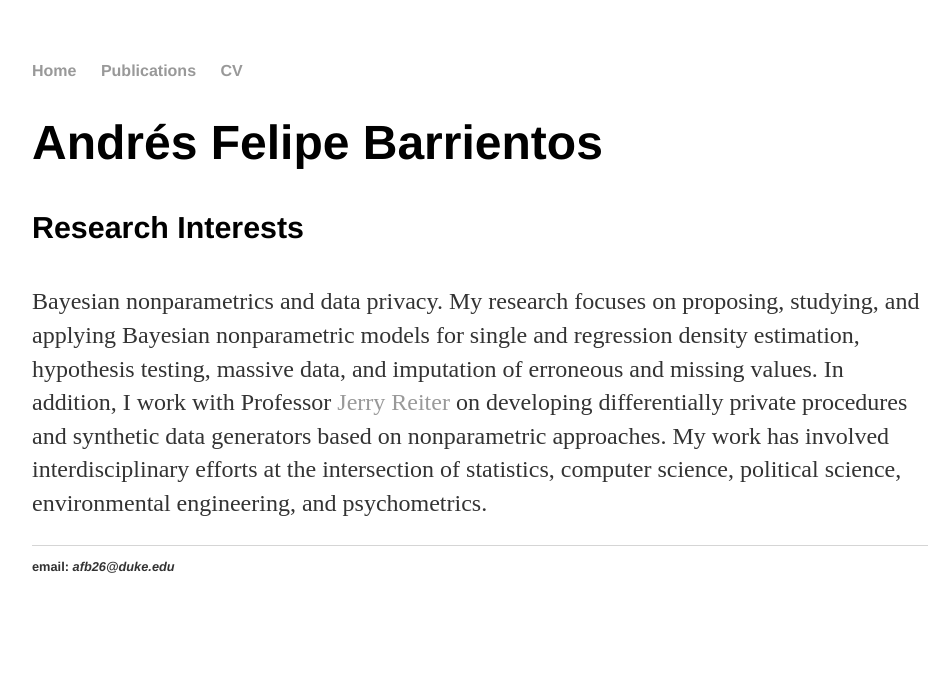
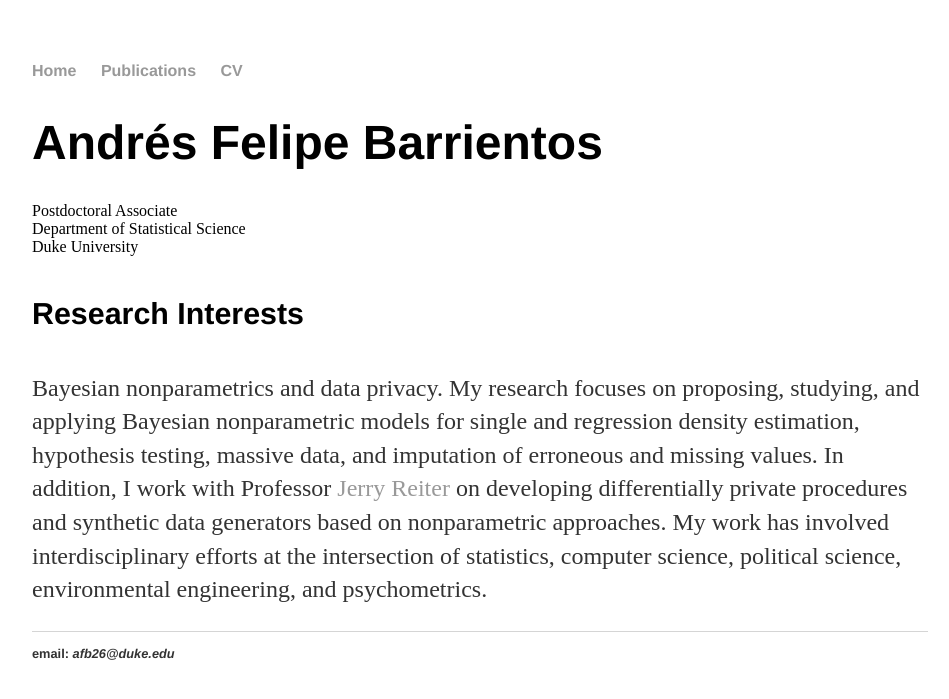
Before and after one commit to anfebar/anfebar.github.io, a Jekyll site: the page built from index.html, in a window 1280 px wide. Shown: the top 699 px of the page, without its empty margins (160-1109 px from the left). Built offline with Jekyll 4.4.1, drawn with Linux system fonts in a browser that asks for light colours.

Commit message:
Update index.html

```diff
--- a/index.html
+++ b/index.html
@@ -5,6 +5,10 @@ title: Andres F. Barrientos
 
 		<div class="blurb">
 			<h1>Andrés Felipe Barrientos</h1>
+			Postdoctoral Associate <br>
+			Department of Statistical Science<br>
+			Duke University<br>
+
 			<h4>Research Interests</h4>
 			<p>Bayesian nonparametrics and data privacy. My research focuses on proposing,
 				studying, and applying Bayesian nonparametric models for single and regression
```
